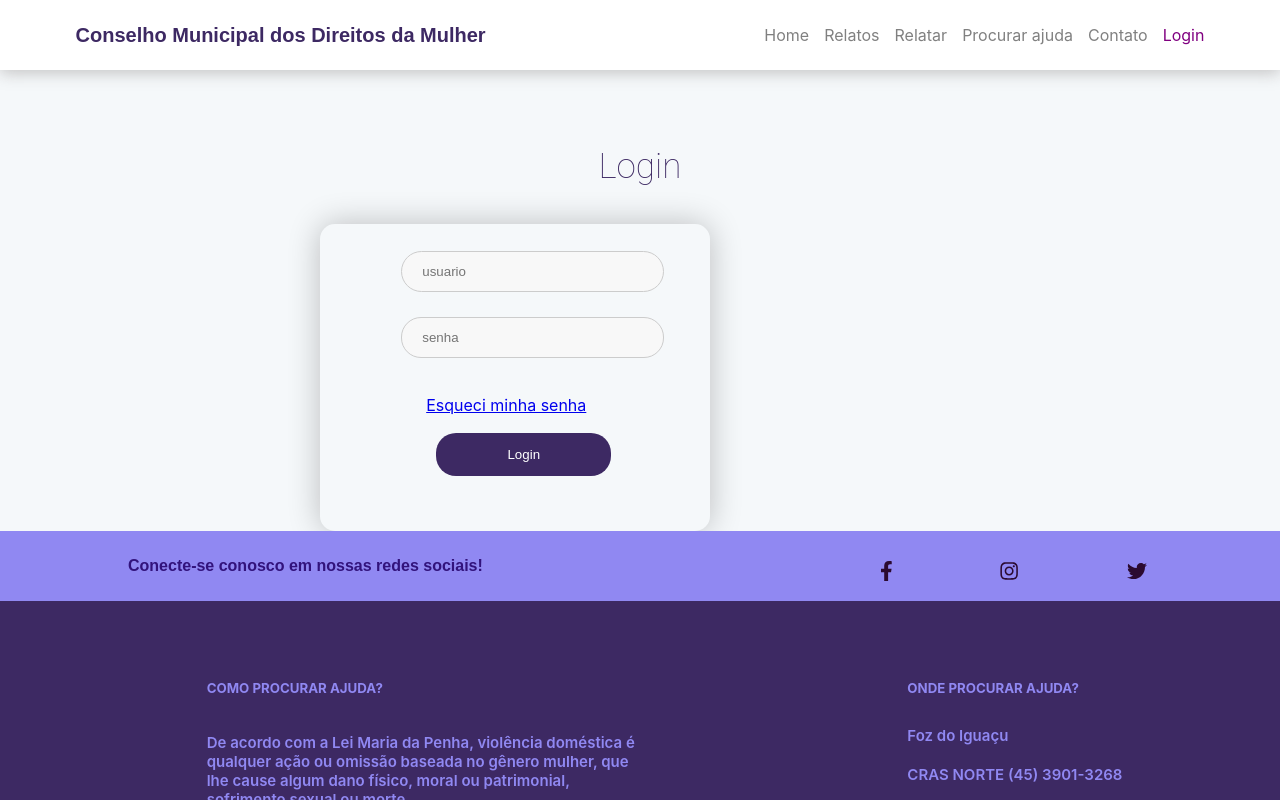
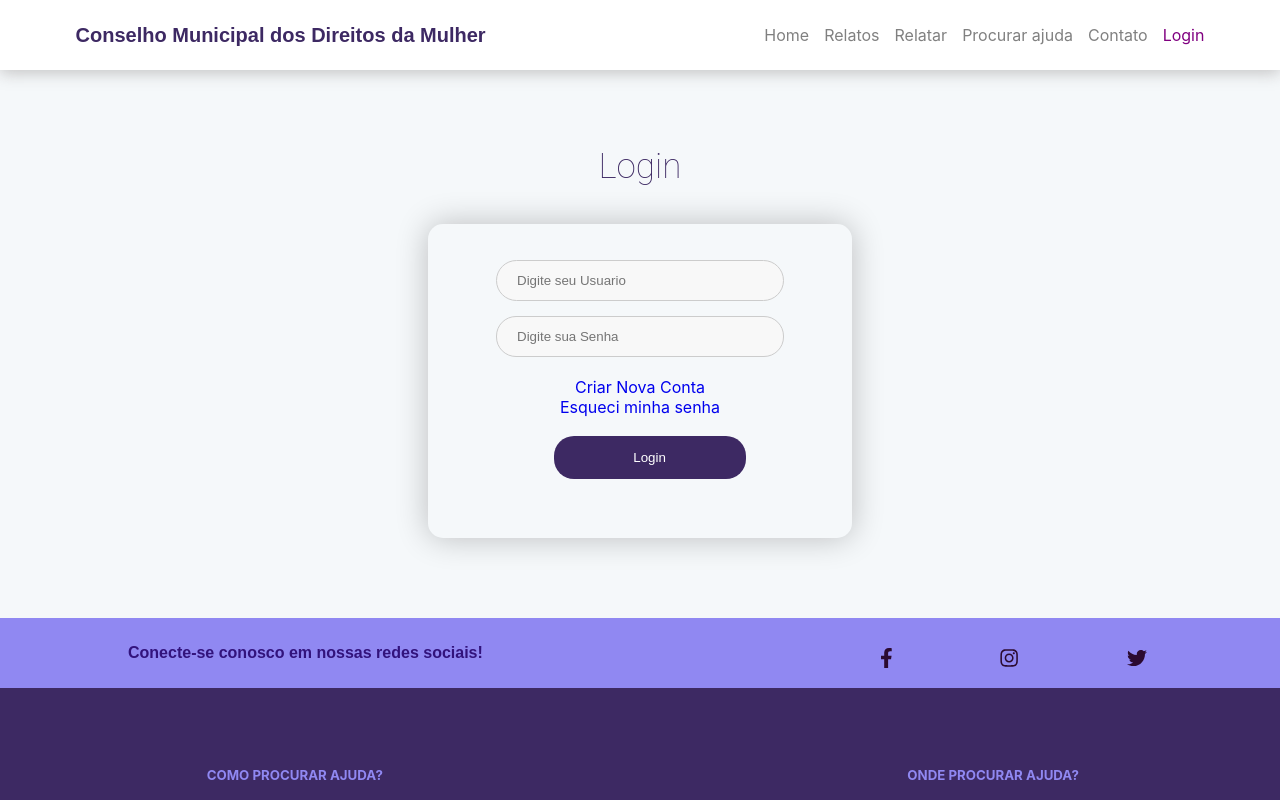
Before and after one commit to uniamerica/CMDM-front, a React (Create React App) app: page /Login in a window 1280 px wide. Shown: the top 800 px of the page. Built offline with nearby package versions, Linux system fonts and the light colour scheme.

Commit message:
Corrigido css pagina Login

```diff
--- a/src/pages/Login.jsx
+++ b/src/pages/Login.jsx
@@ -7,7 +7,6 @@ import styles from '../styles/Login.module.css'
 
 import { Context } from  '../Context/AuthContext'
 import Home from "./Home";
-
 export default function Login() {
 
   const { authenticated, handleLogin } = useContext(Context)
@@ -33,13 +32,13 @@ export default function Login() {
   };
 
   return (
-    <div className={styles.login}>
+    <div>
       <Header />
       <center>
         <Titulo titulo="Login" />
       </center>
-      <div className={styles.login2}>
-        <form method="post" onSubmit={handleSubmit}>
+      <div className={styles.containerLogin}>
+        <form method="post" onSubmit={handleSubmit} className={styles.formLogin}>
           <input
             id="username"
             className={styles.inputLogin}
@@ -47,7 +46,7 @@ export default function Login() {
             name="username"
             type="text"
             data-testid="usernameInput"
-            placeholder="usuario"
+            placeholder="Digite seu Usuario"
             required
           />
           <input
@@ -57,12 +56,14 @@ export default function Login() {
             type="password"
             name="password"
             data-testid="passwordInput"
-            placeholder="senha"
+            placeholder="Digite sua Senha"
             required
           />
           <br />
-          <span className={styles.psw}><Link  to={Home}>Esqueci minha senha</Link></span>
-          <button type="submit" data-testid='submit'>Login</button>
+          <span><Link  to="/cadastro" className={`${styles.link} ${styles.opacity}`}>Criar Nova Conta</Link></span>
+
+          <span><Link  to={Home} className={`${styles.link} ${styles.opacity}`}>Esqueci minha senha</Link></span>
+          <button type="submit" data-testid='submit' className={styles.opacity}>Login</button>
         </form>
       </div>
     </div>
--- a/src/styles/Login.module.css
+++ b/src/styles/Login.module.css
@@ -1,45 +1,25 @@
-button:hover {
+.opacity:hover {
     opacity: 0.8;
 }
 
-input[type=text], input[type=password] {
-    width: 75%;
-    padding: 12px 20px;
-    margin-left: 10%;
-    margin-top: 2%;
-    margin-bottom: 5%;
+.inputLogin {
+    border-radius: 20px;
+    background-color: #f8f8f8;
+    width: 75% !important;
+    padding: 12px 20px !important;
+    margin-top: 4%;
     display: inline-block;
     border: 1px solid #ccc;
     box-sizing: border-box;
+}
 
+.containerLogin{
+    padding-bottom: 5em;
 }
-input[type=password] {
-    border-radius: 20px;
-    background-color: #f8f8f8;
 
+.formLogin{
+    margin:auto;
 }
-.login{
-    align-content: center;
+.link{
+    text-decoration: none;
 }
-.login2{
-    width: 50%;
-    margin-left: 25%;
-
-}
-button {
-    background-color: #3D2963;
-    color: white;
-    padding: 14px 20px;
-    margin-top: 5%;
-    margin-right:20%;
-    border: none;
-    cursor: pointer;
-    border-radius: 20px;
-    width: 50%;
-    margin-left: 25%;
-    margin-bottom: 10%;
-}
-span.psw {
-    float: right;
-    margin-right: 5%;
-}
```
Also changed, not shown: 1 other file (tests, documents, lock files or other folders).
